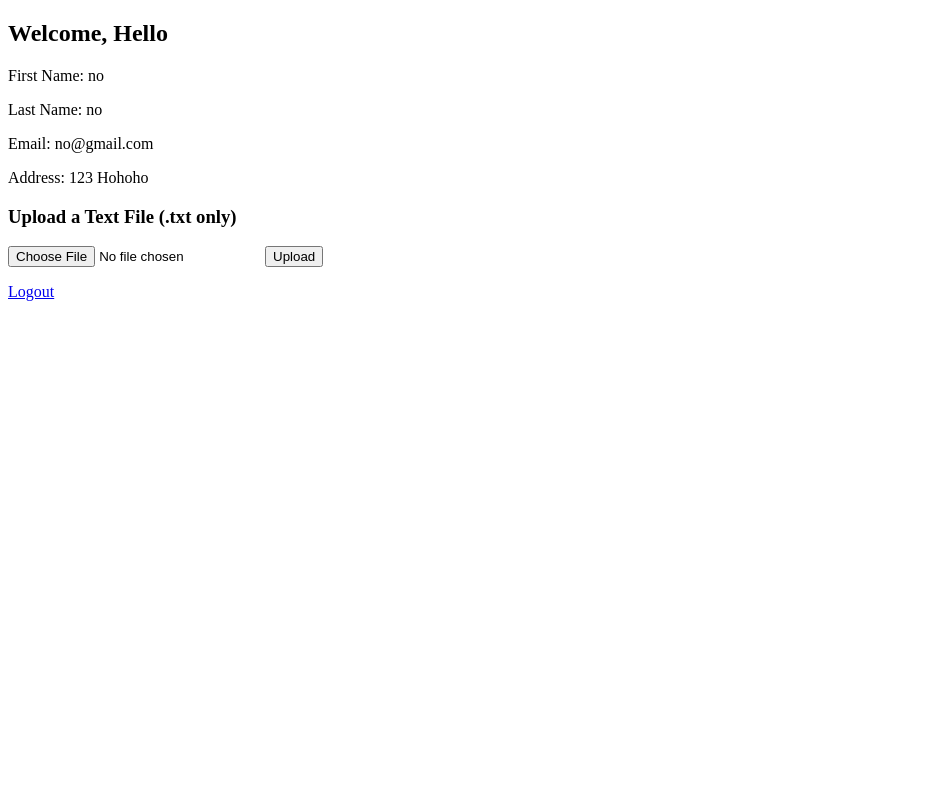
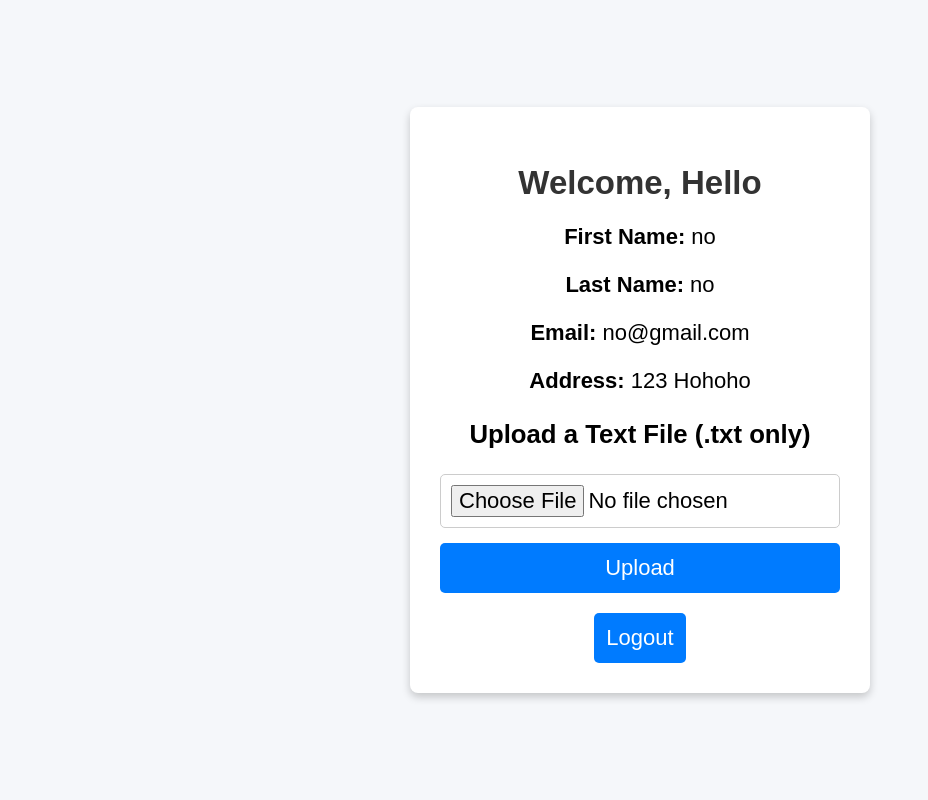
Before and after one commit to BOTBAM/AWS, a Flask app: page /profile in a window 1280 px wide. Shown: the whole page, without its empty margins (0-928 px from the left). Run offline with Flask 3, Linux system fonts and the light colour scheme; a user stored in the database is signed in; data comes from the database, SQL or seed files in the repository; both versions use the stored data as it was after the commit.

Commit message:
Styling and final touches!!
Eyyy it actually looks good! Crediting my decent knowledge of html, css, js goes straight to Dr. Aurisano! =)

```diff
--- /dev/null
+++ b/static/style.css
@@ -0,0 +1,115 @@
+/* Global Styles */
+
+
+body
+{
+    font-family: Arial, sans-serif;
+    font-size: 22px;
+    background: #f5f7fa;
+    margin: 0;
+    padding: 0;
+    display: flex;
+    justify-content: center;
+    align-items: center;
+    height: 100vh;
+}
+
+/* Main Container */
+.container
+{
+    background: #ffffff;
+    padding: 30px;
+    border-radius: 8px;
+    box-shadow: 0 4px 8px rgba(0, 0, 0, 0.2);
+    width: 100%;
+    max-width: 400px;
+    text-align: center;
+}
+
+/* Headings */
+h2
+{
+    margin-bottom: 20px;
+    color: #333;
+}
+
+/* Form Styling */
+form
+{
+    display: flex;
+    flex-direction: column;
+    gap: 15px;
+}
+
+/* Input Fields */
+input[type="text"],
+input[type="password"],
+input[type="email"],
+input[type="file"]
+{
+    padding: 10px;
+    font-size: 22px;
+    border: 1px solid #ccc;
+    border-radius: 5px;
+    transition: 0.3s ease;
+}
+
+/* Hover Effects */
+input[type="text"]:focus,
+input[type="password"]:focus,
+input[type="email"]:focus,
+input[type="file"]:focus
+{
+    border-color: #007bff;
+    outline: none;
+}
+
+/* Buttons */
+input[type="submit"], a.button
+{
+    background: #007bff;
+    color: white;
+    padding: 12px;
+    border: none;
+    font-size: 22px;
+    border-radius: 5px;
+    cursor: pointer;
+    transition: 0.3s ease ;
+    text-decoration: none;
+    display: inline-block;
+    text-align: center;
+}
+
+input[type="submit"]:hover, a.button:hover
+{
+    background: #0056b3;
+}
+
+/* Error Messages */
+p.error
+{
+    color: red;
+    font-weight: bold;
+}
+
+/* Links */
+p a
+{
+    color: #007bff;
+    text-decoration: none;
+}
+
+p a:hover
+{
+    text-decoration: underline;
+}
+
+/* Word Count Display */
+.word-count
+{
+    background: #e3f2fd;
+    padding: 10px;
+    border-radius: 5px;
+    margin-top: 10px;
+    font-weight: bold;
+}
--- a/templates/profile.html
+++ b/templates/profile.html
@@ -1,21 +1,24 @@
 <!-- Profile -->
+
 
 <!DOCTYPE html>
 <html>
 <head>
     <title>Profile</title>
+    <link rel="stylesheet" href="{{ url_for('static', filename='style.css') }}">
 </head>
 <body>
+    <div class="container">
         <h2>Welcome, {{ user[1] }}</h2>
-    <p>First Name: {{ user[3] }}</p>
-    <p>Last Name: {{ user[4] }}</p>
-    <p>Email: {{ user[5] }}</p>
-    <p>Address: {{ user[6] }}</p>
+        <p><strong>First Name:</strong> {{ user[3] }}</p>
+        <p><strong>Last Name:</strong> {{ user[4] }}</p>
+        <p><strong>Email:</strong> {{ user[5] }}</p>
+        <p><strong>Address:</strong> {{ user[6] }}</p>
 
         <h3>Upload a Text File (.txt only)</h3>
         {% with messages = get_flashed_messages(category_filter=["error"]) %}
             {% if messages %}
-            <p style="color: red;">{{ messages[0] }}</p>
+                <p class="error">{{ messages[0] }}</p>
             {% endif %}
         {% endwith %}
 
@@ -25,9 +28,12 @@
         </form>
 
         {% if word_count is not none %}
-        <p><strong>Word Count for '{{ uploaded_filename }}':</strong> {{ word_count }}</p>
+            <p class="word-count"><strong>Word Count for '{{ uploaded_filename }}':</strong> {{ word_count }}</p>
         {% endif %}
 
-    <p><a href="{{ url_for('logout') }}">Logout</a></p>
+        <div style="margin-top: 20px;">
+            <a class="button" href="{{ url_for('logout') }}">Logout</a>
+        </div>
+    </div>
 </body>
 </html>
```
Also changed, not shown: templates/login.html (+8 -3 lines), templates/register.html (+11 -7 lines), database.db. Lines whose indentation alone changed are shown as unchanged.
